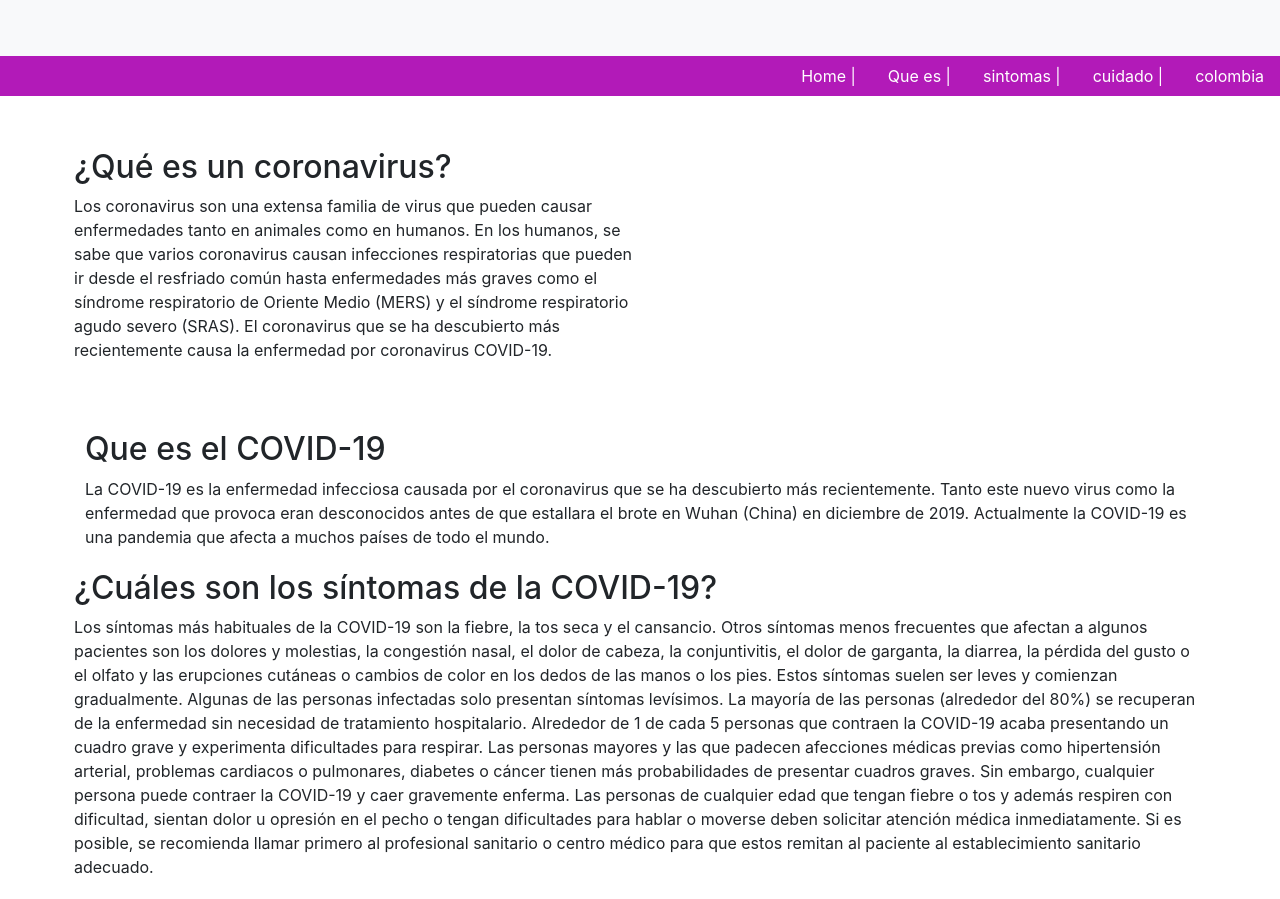
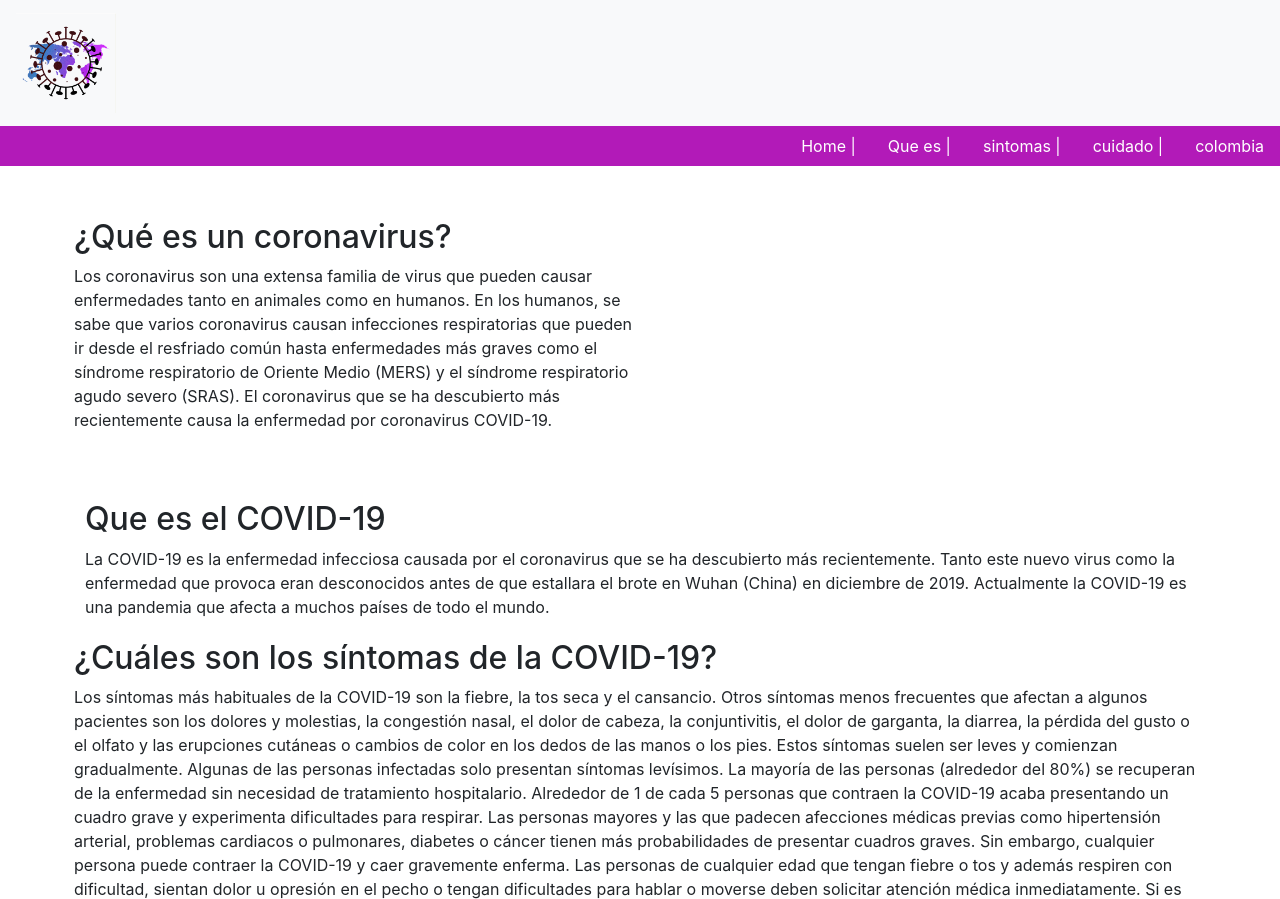
Before and after one commit to GregorioPM/1erParcial1151559, a plain HTML site: page html/covid.html in a window 1280 px wide. Shown: the top 899 px of the page. Drawn offline with nearby package versions, Linux system fonts and the light colour scheme.

Commit message:
arreglo logo V2

```diff
--- a/html/covid.html
+++ b/html/covid.html
@@ -18,7 +18,7 @@
     <!-- Just an image -->
 <nav class="navbar navbar-light bg-light">
     <a class="navbar-brand" href="../index.html">
-      <img src="img/logo.png" width="100"  alt="" loading="lazy">
+      <img src="../img/logo.png" width="100"  alt="" loading="lazy">
     </a>
   </nav>
   <div style="background-color: #b21ab8; color:white;">
```
Also changed, not shown: html/datos.html (+1 -1 lines).
